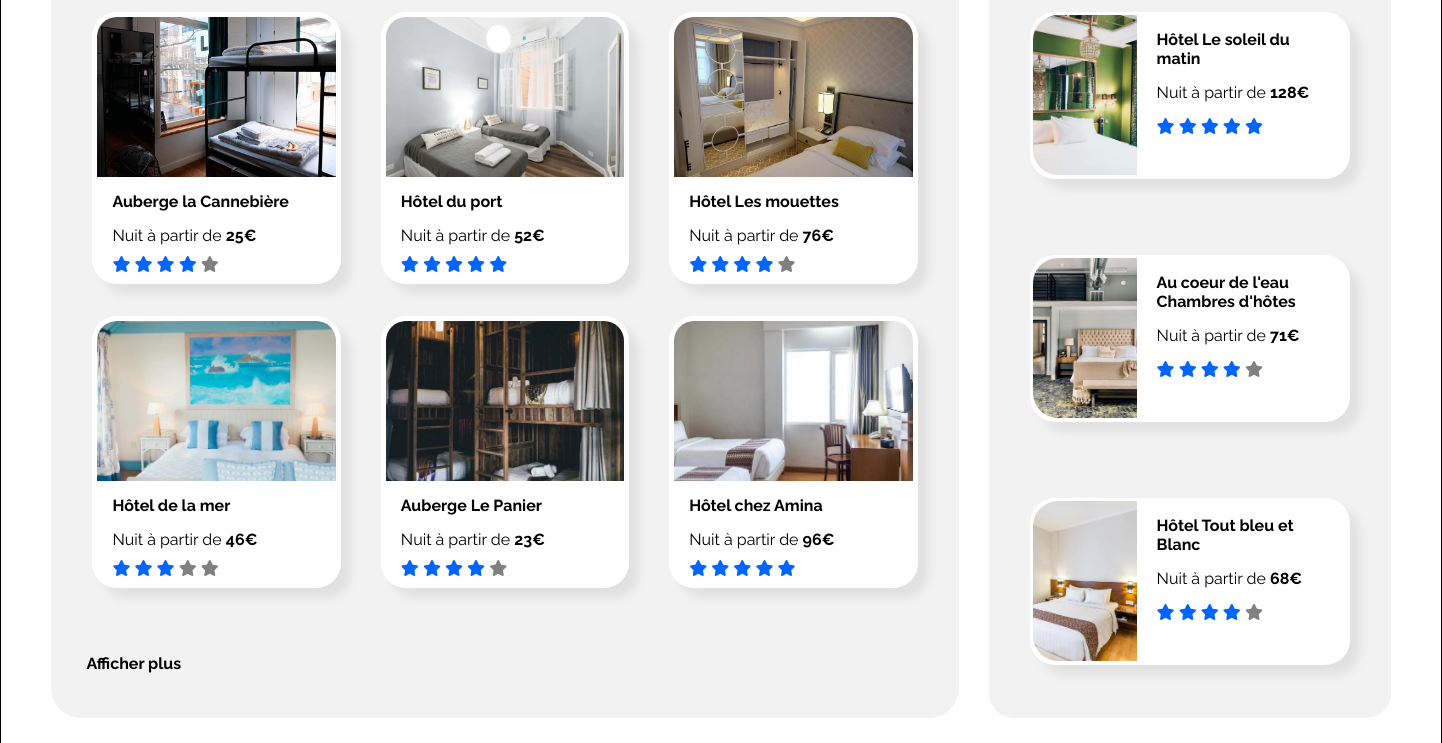
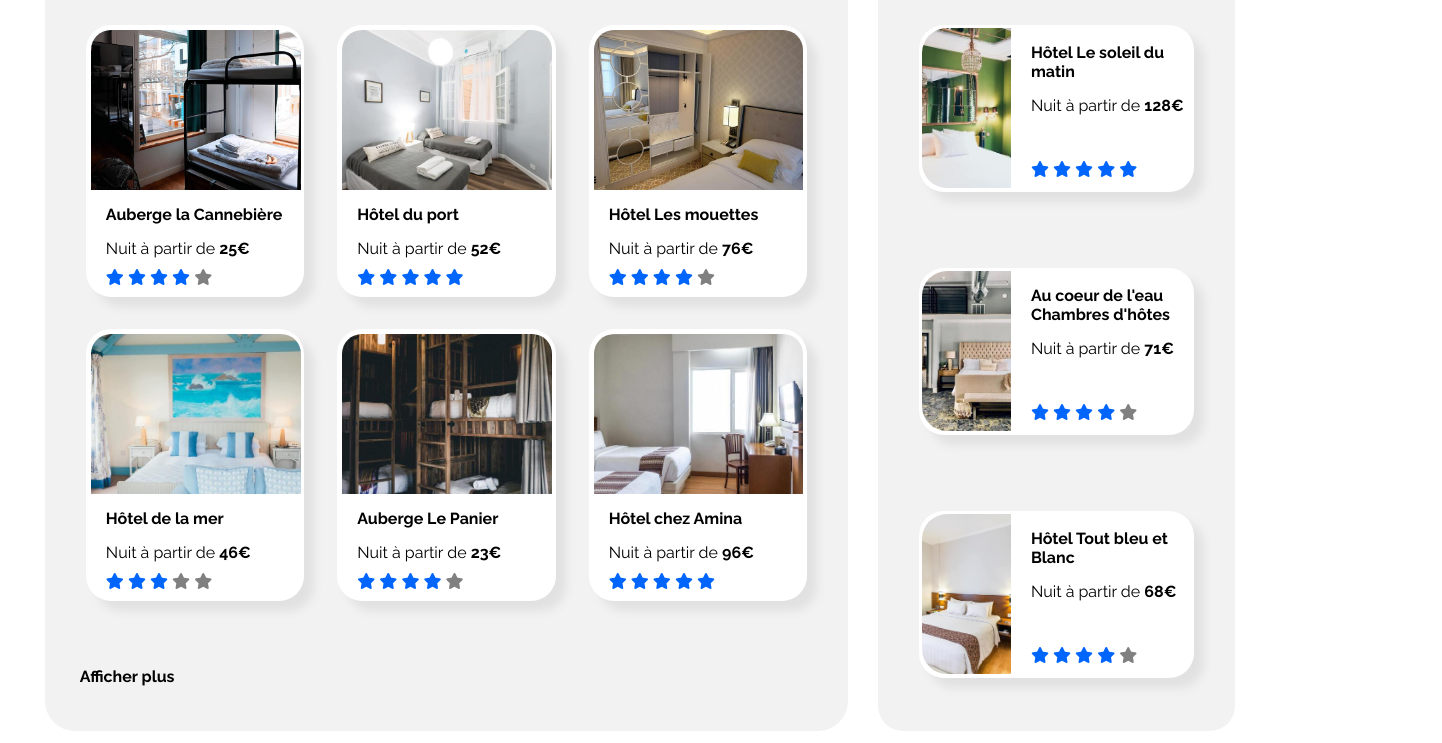
Before and after one commit to Grimmjowjag/TRISTANDAVID_2_21122020, a plain HTML site: page index.html in a window 1280 px wide. Shown: the part 563-1306 px from the top of the page, 1442 px wide, since content can reach past the window. Drawn offline with Linux system fonts and the light colour scheme.

Commit message:
Etoile trending replacées

```diff
--- a/index.html
+++ b/index.html
@@ -231,7 +231,7 @@
                         <div class="trend-details">
                             <p class="trend-name">Hôtel Le soleil du <br> matin</p>
                             <p class="trend-price">Nuit à partir de <span class="price">128€</span></p>
-                            <span class="blue-stars">
+                            <span class="trend-blue-stars">
                                 <i class="fas fa-star"></i>
                                 <i class="fas fa-star"></i>
                                 <i class="fas fa-star"></i>
@@ -248,13 +248,13 @@
                         <div class="trend-details">
                             <p class="trend-name">Au coeur de l'eau <br> Chambres d'hôtes</p>
                             <p class="trend-price">Nuit à partir de <span class="price">71€</span></p>
-                            <span class="blue-stars">
+                            <span class="trend-blue-stars">
                                 <i class="fas fa-star"></i>
                                 <i class="fas fa-star"></i>
                                 <i class="fas fa-star"></i>
                                 <i class="fas fa-star"></i>
                             </span>
-                            <span class="grey-stars">
+                            <span class="trend-grey-stars">
                                 <i class="fas fa-star"></i>
                             </span>
                         </div>
@@ -267,13 +267,13 @@
                         <div class="trend-details">
                             <p class="trend-name">Hôtel Tout bleu et <br> Blanc</p>
                             <p class="trend-price">Nuit à partir de <span class="price">68€</span></p>
-                            <span class="blue-stars">
+                            <span class="trend-blue-stars">
                                 <i class="fas fa-star"></i>
                                 <i class="fas fa-star"></i>
                                 <i class="fas fa-star"></i>
                                 <i class="fas fa-star"></i>
                             </span>
-                            <span class="grey-stars">
+                            <span class="trend-grey-stars">
                                 <i class="fas fa-star"></i>
                             </span>
                         </div>
@@ -285,7 +285,7 @@
         <!-- HOSTING -->
 
         <!-- ACTIVITY -->
-
+    <section id="Activity">
         <section class="Activity">
             <header>
                 <h2>Activités à Marseille</h2>
@@ -346,6 +346,7 @@
 
             </div>
         </section>
+    </section>
     </main>
 
     <!-- ACTIVITY -->
--- a/styles.css
+++ b/styles.css
@@ -6,11 +6,11 @@
     padding: 0;
 }
 
-body {
+/* body {
     width: 1440px;
     margin: auto;
-    border: 1px solid black;
-}
+    /* border: 1px solid black; */
+} */
 
 /* base code */
 
@@ -33,6 +33,7 @@ p {
 header.header {
     display: flex;
     align-items: center;
+    margin-bottom: 4rem;
 }
 
 header.header img {
@@ -319,6 +320,10 @@ main {
     border-radius: 25px 0 0 25px;
 }
 
+.trend-price {
+    margin-bottom: 45px;
+}
+
 .trend-choice {
     height: 85%;
     display: flex;
@@ -342,6 +347,8 @@ main {
 .trend-name {
     font-weight: bold;
 }
+
+/* Marge trend-details */
 
 .trend-details {
     margin-bottom: 0;
@@ -371,7 +378,17 @@ main {
     font-size: 1.5rem;
 }
 
-/* Activy*/
+/* Espace et couleur étoiles trending */
+
+.trend-blue-stars {
+    color: #0065FC;
+}
+
+.trend-grey-stars {
+    color: grey;
+}
+
+/* Activy */
 
 .Activity {
     display: flex;
@@ -396,19 +413,13 @@ main {
     justify-content: space-between;
 }
 
-/* Picture-activity1 & 2 */
-
-.Picture-activity1, .Picture-activity2 {
-    display: flex;
-}
+/* Activity-pic */
 
 .Activity, header {
     display: flex;
     justify-content: flex-start;
     align-content: center;
     font-size: 1.2rem;
-    /* height: 2rem; */
-    /* padding-right: 25px; */
     margin: 0;
 }
 
@@ -416,7 +427,7 @@ main {
     margin: 3rem 0 2rem 0;
 }
 
-.Picture-activity1, .Picture-activity2, a {
+.Activity-pic, a {
     text-decoration: none;
     color: black;
 }
@@ -451,8 +462,6 @@ main {
     flex-direction: column;
     background-color: white;
     border-radius: 0 70px 25px 25px;
-    /* margin: 1em; */
-    /* width: 320px; */
     box-shadow: 10px 10px 10px #E1E1E1;
 }
 
```
